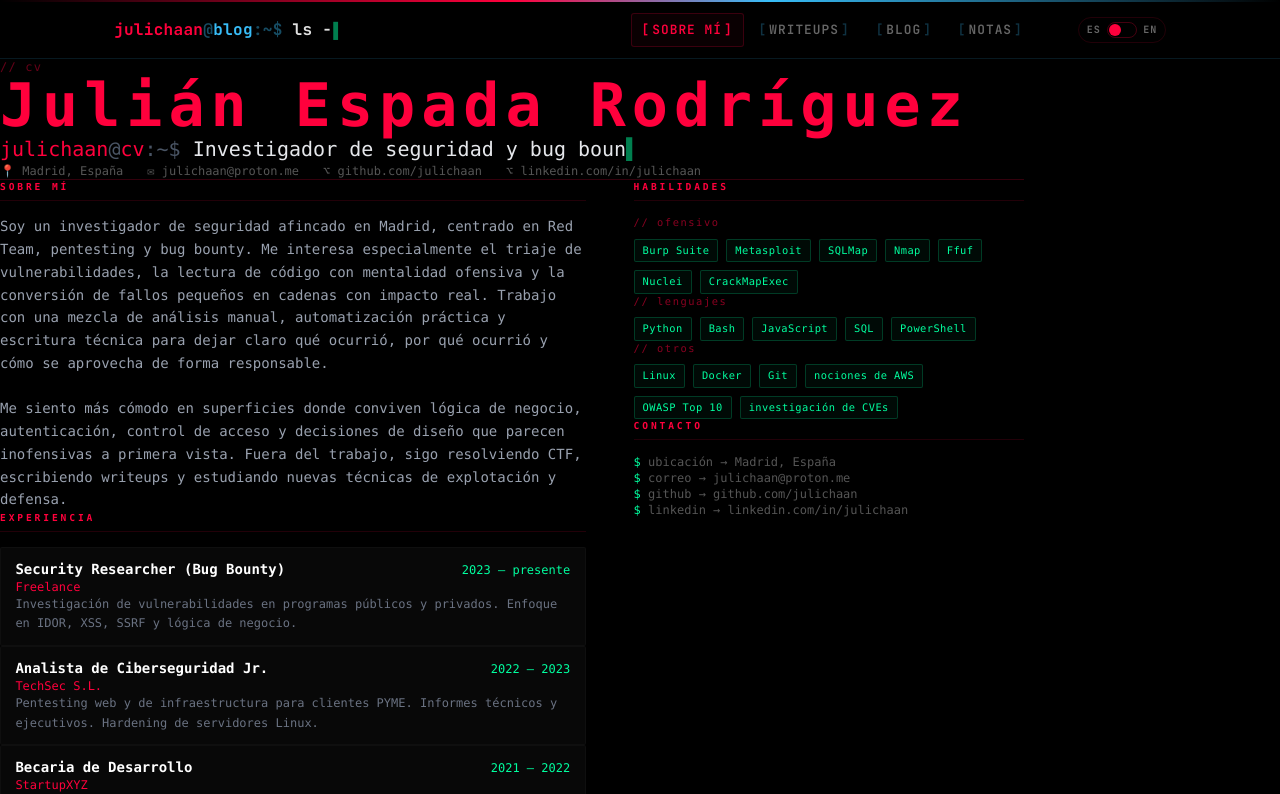
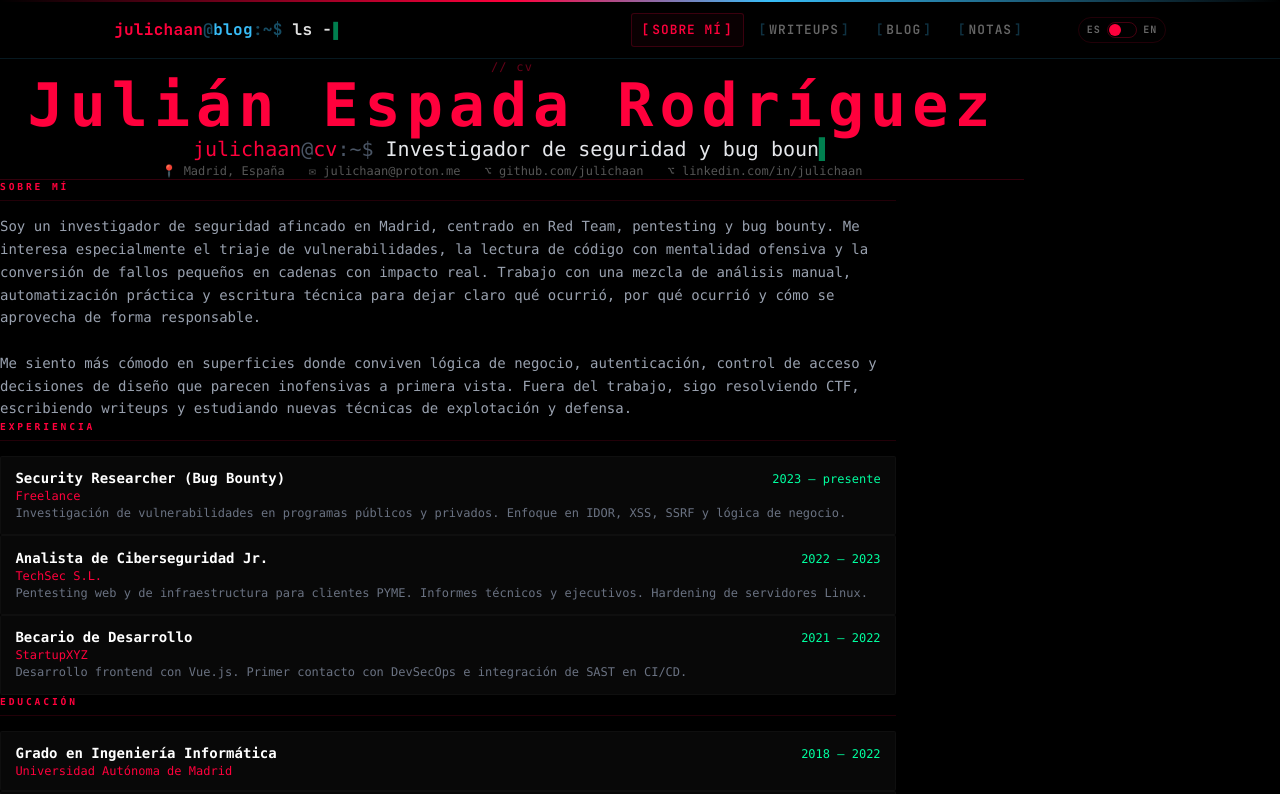
Before and after one commit to julichaan/julichaan_vercel_app, a Vue app: page /about in a window 1280 px wide. Shown: the top 794 px of the page. Built offline with nearby package versions, Linux system fonts and the light colour scheme.

Commit message:
Center about layout and fix masculine copy

```diff
--- a/src/views/CV.vue
+++ b/src/views/CV.vue
@@ -48,7 +48,7 @@ const experience = computed(() => isSpanish.value ? [
     desc: 'Pentesting web y de infraestructura para clientes PYME. Informes técnicos y ejecutivos. Hardening de servidores Linux.',
   },
   {
-    role: 'Becaria de Desarrollo',
+    role: 'Becario de Desarrollo',
     company: 'StartupXYZ',
     period: '2021 — 2022',
     desc: 'Desarrollo frontend con Vue.js. Primer contacto con DevSecOps e integración de SAST en CI/CD.',
@@ -135,14 +135,14 @@ watch(titleMessage, () => {
 <template>
   <div class="font-mono bg-black text-gray-300 min-h-screen">
     <div class="max-w-5xl mx-auto px-6 py-14">
-      <header class="mb-12 pb-8 border-b" style="border-color:#ff003c33">
+      <header class="mb-12 pb-8 border-b text-center" style="border-color:#ff003c33">
         <p class="text-xs tracking-widest mb-3" style="color:#ff003c66">// cv</p>
 
         <h1 class="text-5xl md:text-6xl font-black tracking-widest mb-4" style="color:#ff003c">
           {{ profile.name }}
         </h1>
 
-        <div class="flex flex-wrap items-center gap-0 text-lg md:text-xl mb-5 select-none">
+        <div class="flex flex-wrap items-center justify-center gap-0 text-lg md:text-xl mb-5 select-none">
           <span style="color:#ff003c">julichaan</span>
           <span class="text-gray-600">@</span>
           <span style="color:#ff003c">cv</span>
@@ -151,7 +151,7 @@ watch(titleMessage, () => {
           <span class="animate-pulse" style="color:#00ff9f">▌</span>
         </div>
 
-        <div class="flex flex-wrap gap-x-6 gap-y-2 text-xs" style="color:#555">
+        <div class="flex flex-wrap justify-center gap-x-6 gap-y-2 text-xs" style="color:#555">
           <span>📍 {{ profile.location }}</span>
           <a :href="'mailto:' + profile.email" class="hover:text-gray-300 transition-colors">✉ {{ profile.email }}</a>
           <a :href="'https://' + profile.github" target="_blank" rel="noopener" class="hover:text-gray-300 transition-colors">⌥ {{ profile.github }}</a>
@@ -159,7 +159,7 @@ watch(titleMessage, () => {
         </div>
       </header>
 
-      <div class="cv-grid">
+      <div class="cv-grid max-w-4xl mx-auto">
         <div class="space-y-10">
           <section>
             <h2 class="section-title">{{ isSpanish ? 'SOBRE MÍ' : 'ABOUT ME' }}</h2>
@@ -245,12 +245,6 @@ watch(titleMessage, () => {
   grid-template-columns: 1fr;
   gap: 2.5rem;
 }
-@media (min-width: 768px) {
-  .cv-grid {
-    grid-template-columns: 3fr 2fr;
-    gap: 3rem;
-  }
-}
 
 .section-title {
   font-size: 0.6rem;
```
